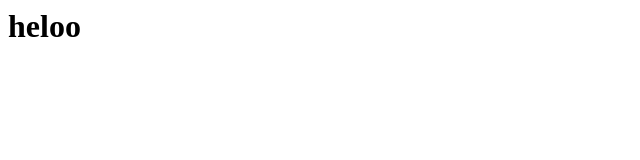
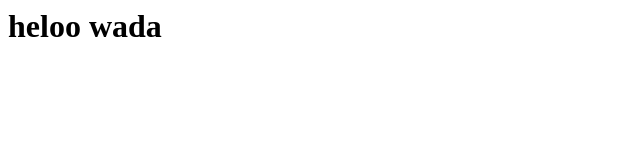
Before and after one commit to justicewarri0r/justicewarri0rgithub.io, a plain HTML site: page index.html in a window 1280 px wide. Shown: the whole page, without its empty margins (0-640 px from the left). Drawn offline with Linux system fonts and the light colour scheme.

Commit message:
Update index.html

```diff
--- a/index.html
+++ b/index.html
@@ -1 +1 @@
-<H1>heloo<H1>
+<H1>heloo wada<H1>
```
